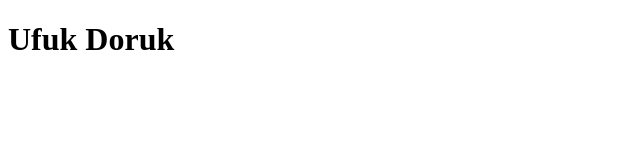
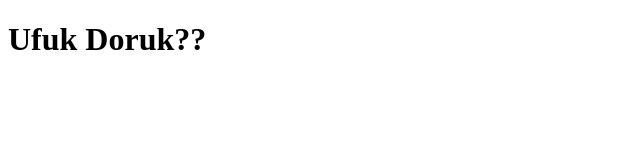
Before and after one commit to UfukDrk/gh-demo, a plain HTML site: page index.html in a window 1280 px wide. Shown: the full height of the page, 0-640 px from the left. Drawn offline with Linux system fonts and the light colour scheme.

Commit message:
update content with index.html

```diff
--- a/index.html
+++ b/index.html
@@ -7,7 +7,7 @@
 </head>
 <body>
 
-    <h1>Ufuk Doruk</h1>
+    <h1>Ufuk Doruk??</h1>
 
 </body>
 </html>
```
